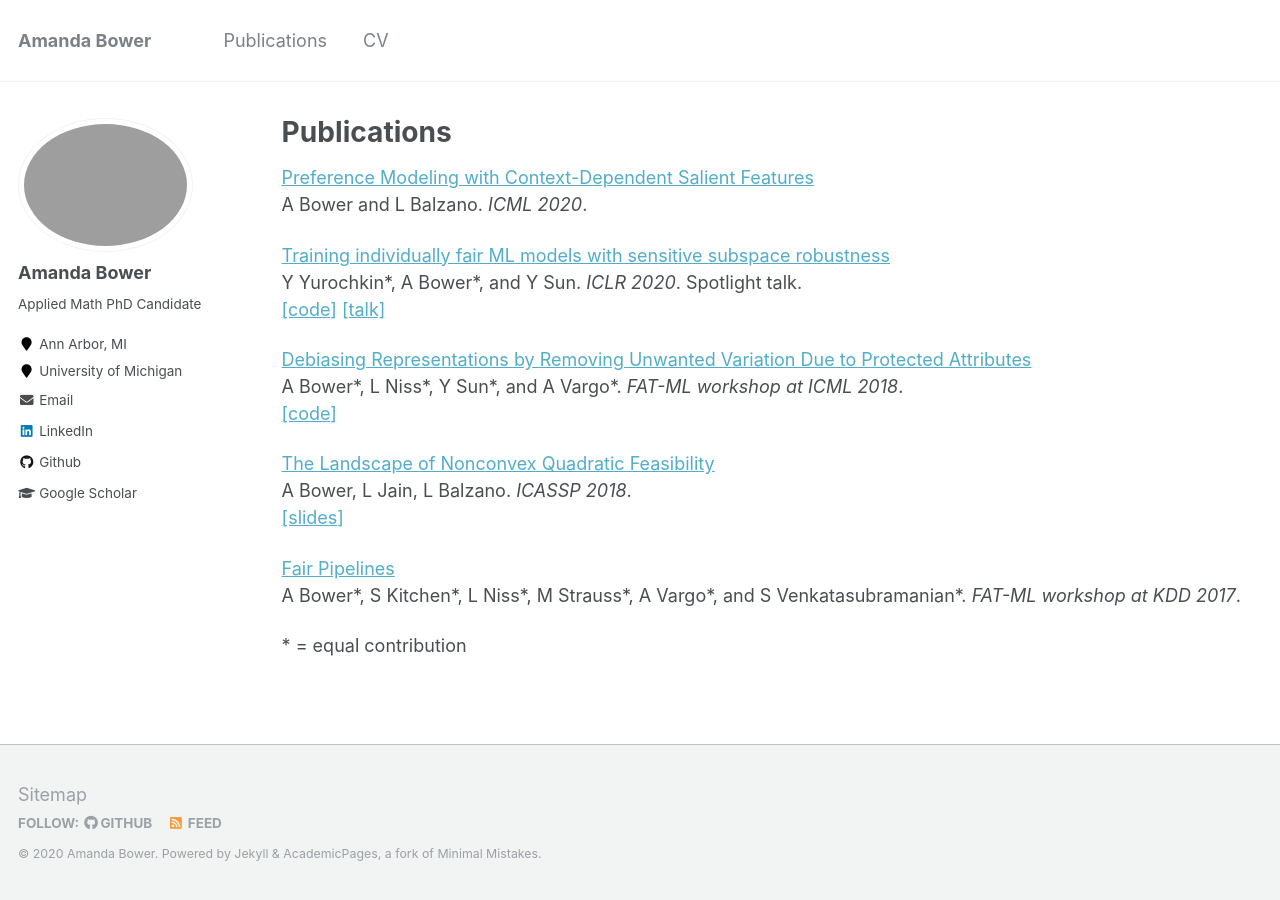
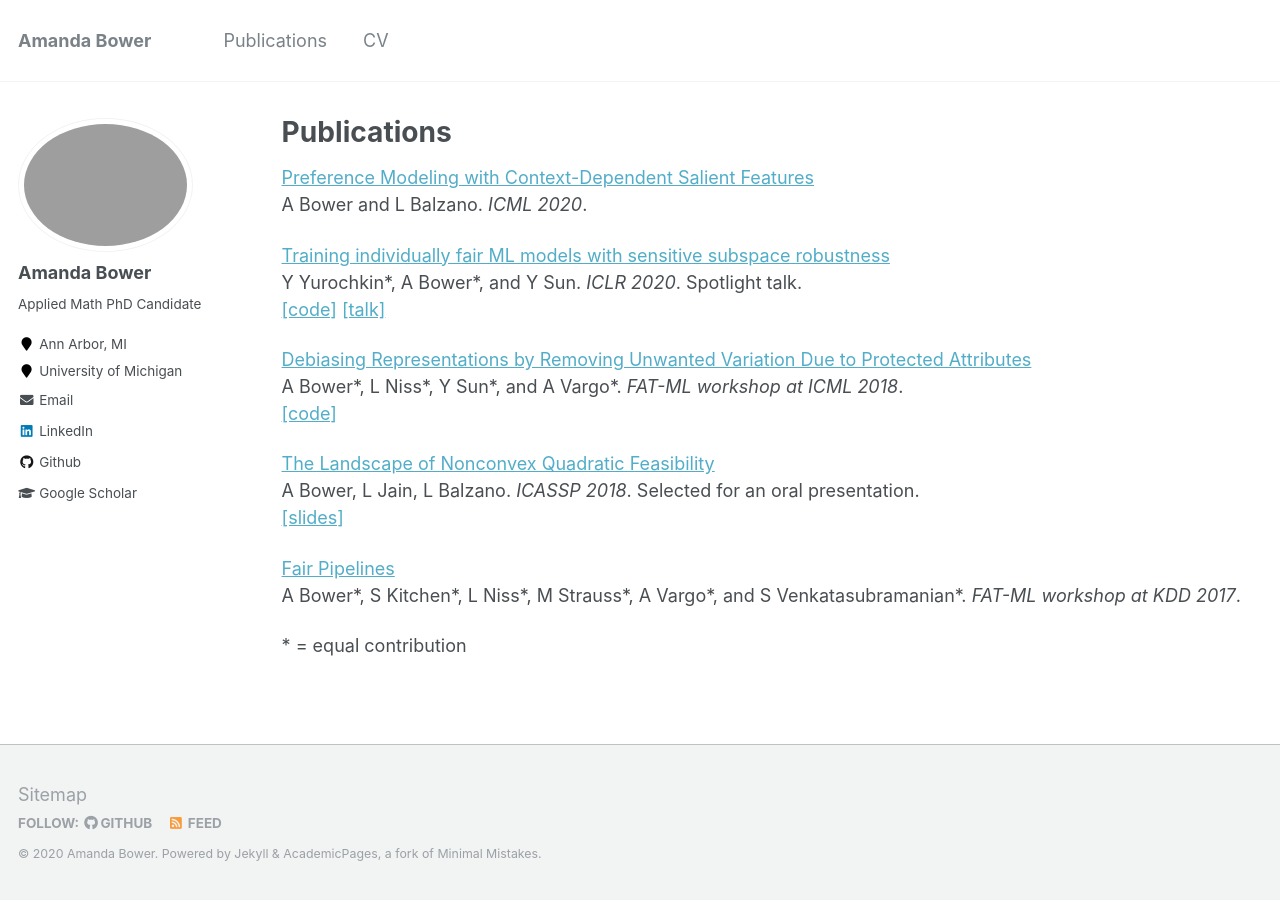
Before and after one commit to Amandarg/amandarg.github.io, a Jekyll site: the page built from _pages/publications.md, in a window 1280 px wide. Built offline with Jekyll 4.4.1, drawn with Linux system fonts in a browser that asks for light colours.

Commit message:
Update publications.md

```diff
--- a/_pages/publications.md
+++ b/_pages/publications.md
@@ -16,7 +16,7 @@ A Bower\*, L Niss\*, Y Sun\*, and A Vargo\*.  *FAT-ML workshop at ICML 2018*.
 [[code]](https://github.com/Amandarg/debias)
 
 [The Landscape of Nonconvex Quadratic Feasibility](https://ieeexplore.ieee.org/document/8461868)
-A Bower, L Jain, L Balzano. *ICASSP 2018*.
+A Bower, L Jain, L Balzano. *ICASSP 2018*. Selected for an oral presentation.
 [[slides]](https://sigport.org/documents/landscape-non-convex-quadratic-feasibility)
 
 [Fair Pipelines](https://arxiv.org/pdf/1707.00391.pdf)
```
